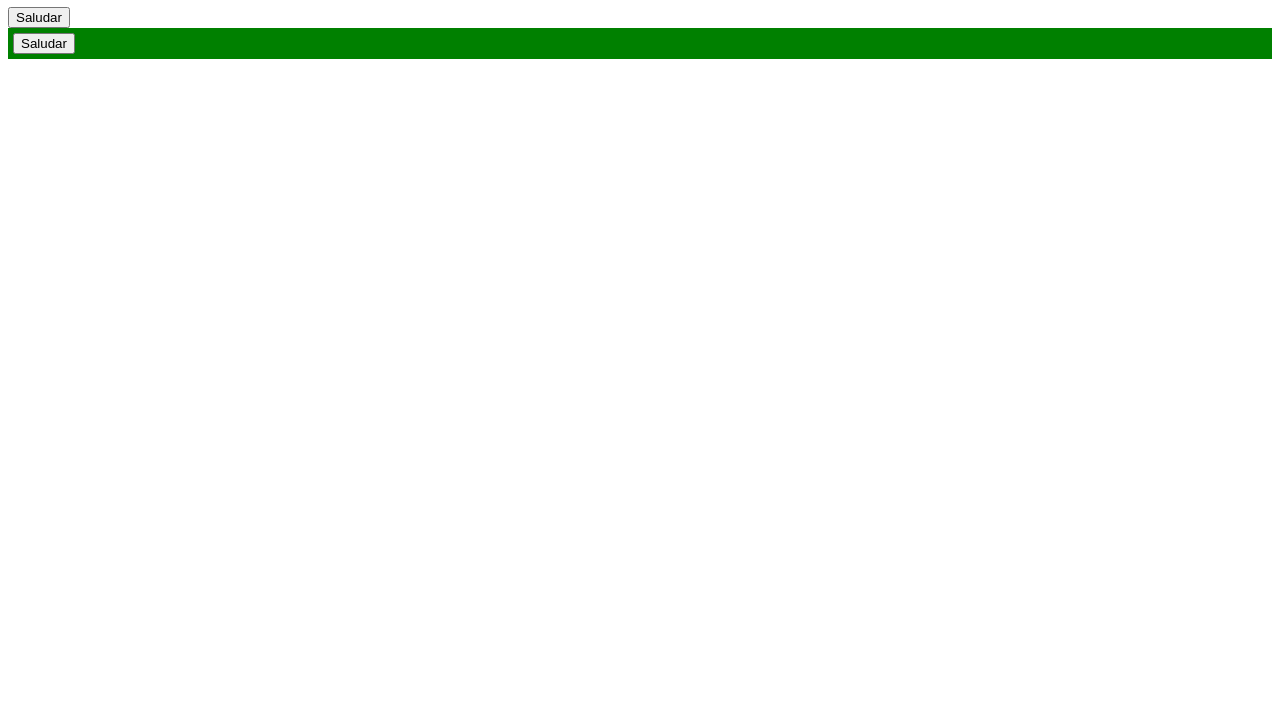
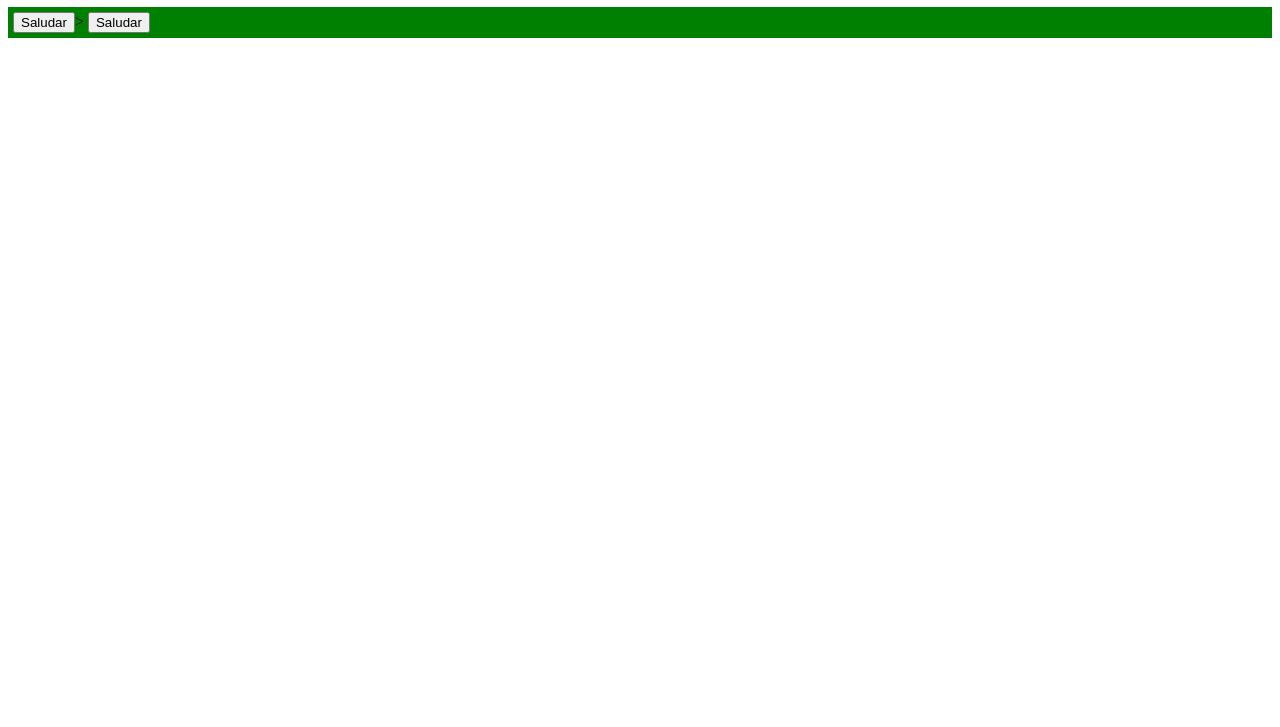
Before and after one commit to francoalvarezderon/taller-eventos, a plain HTML site: page index.html in a window 1280 px wide. Shown: the part 73-800 px from the top of the page. Drawn offline with Linux system fonts and the light colour scheme.

Commit message:
corrección

```diff
--- a/index.html
+++ b/index.html
@@ -7,11 +7,9 @@
 </head>
 <body>
     <h1>Eventos</h1>
-    <div>
+    <div id="divUno" style="padding: 5px; background-color: green;">
+    <button id="boton">Saludar</button>>
     <button onclick="alert('Hola!')">Saludar</button>
-    </div>
-    <div id="divUno" style="padding: 5px; background-color: green;">
-        <button id="boton">Saludar</button>
     </div>
     <script src="eventos.js"></script>
 </body>
```
